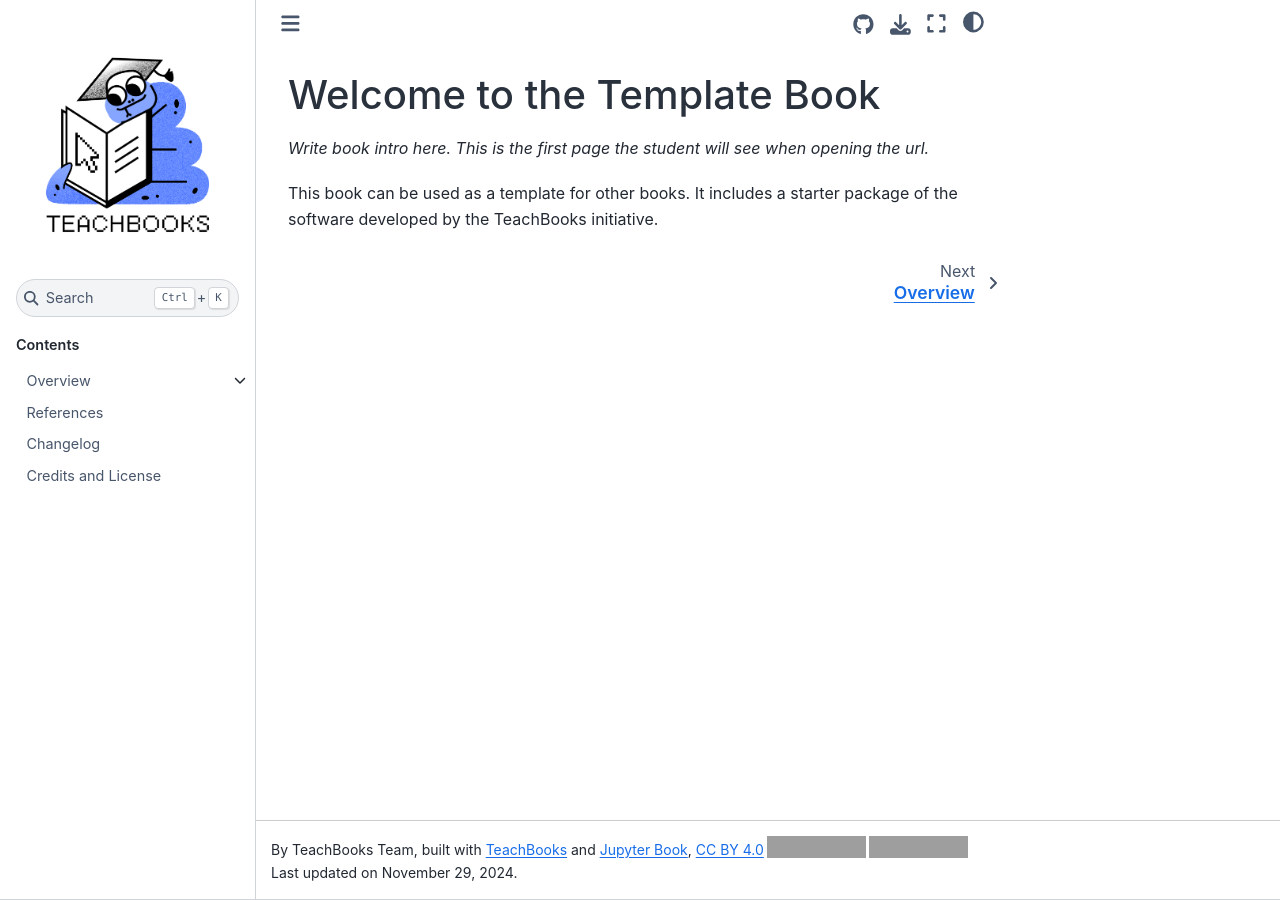
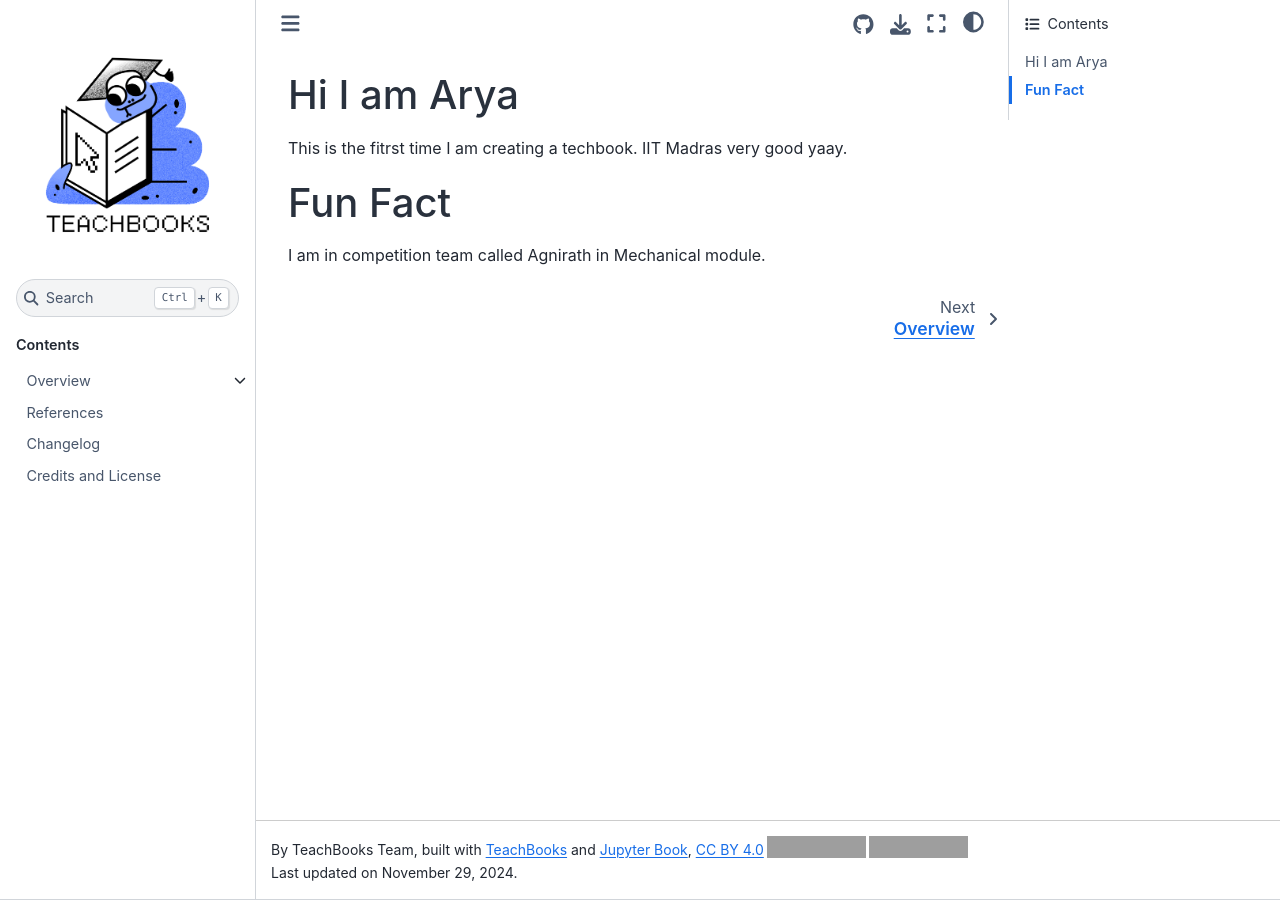
Before and after one commit to Arya-Deshmukh/Intro-of-something, a Jupyter Book: the page built from book/intro.md, in a window 1280 px wide. Built offline with Jupyter Book 1.0.4 settings and Sphinx 7.4.7 and the Sphinx Book theme 1.1.4, drawn with Linux system fonts in a browser that asks for light colours; comment, search, counter and statistics services are not loaded; grey boxes are pictures that could not be loaded.

Commit message:
Update intro.md

```diff
--- a/book/intro.md
+++ b/book/intro.md
@@ -1,6 +1,8 @@
 (intro)=
-# Welcome to the Template Book
+# Hi I am Arya
 
-_Write book intro here. This is the first page the student will see when opening the url._
+This is the fitrst time I am creating a techbook. IIT Madras very good yaay.
 
-This book can be used as a template for other books. It includes a starter package of the software developed by the TeachBooks initiative.
+# Fun Fact
+
+I am in competition team called Agnirath in Mechanical module.
```
